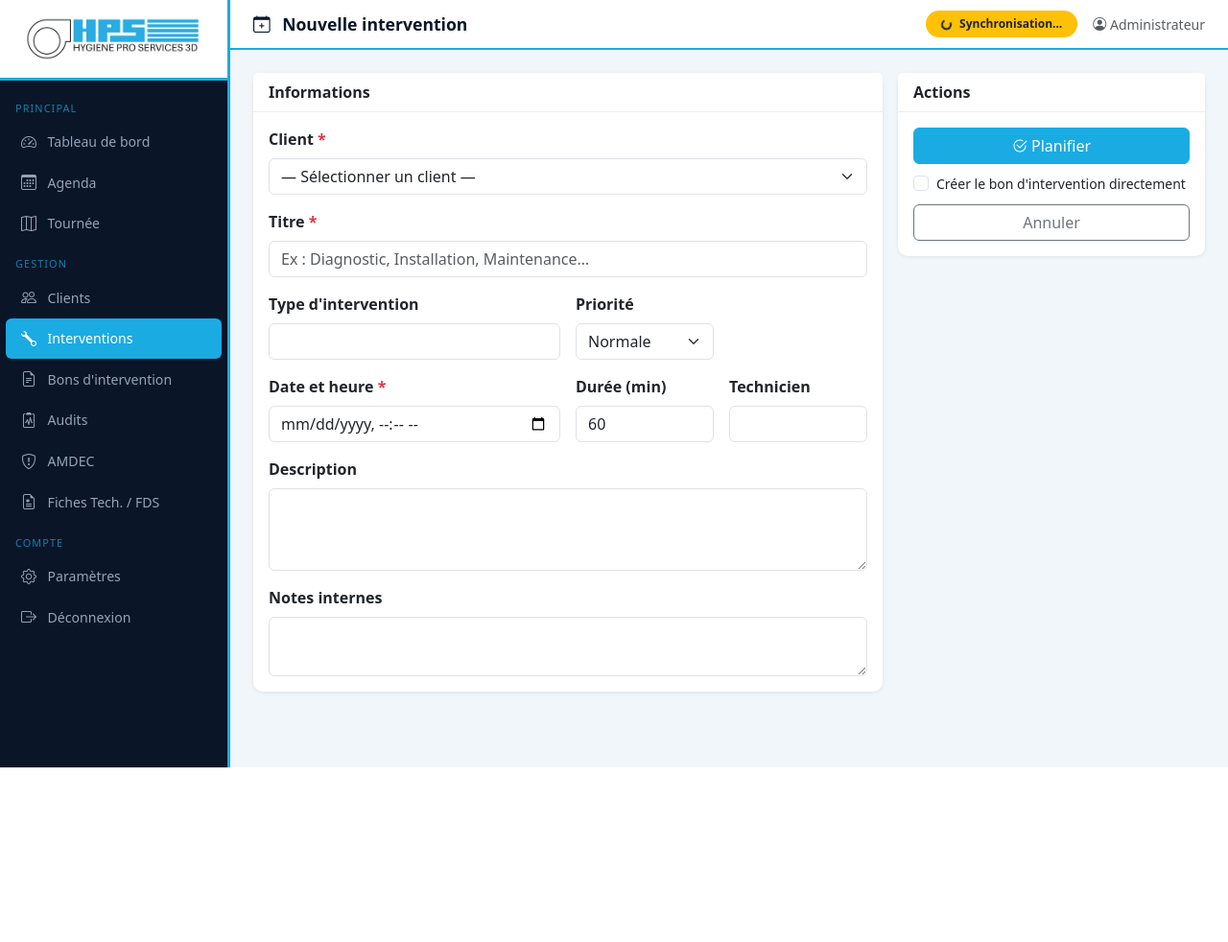
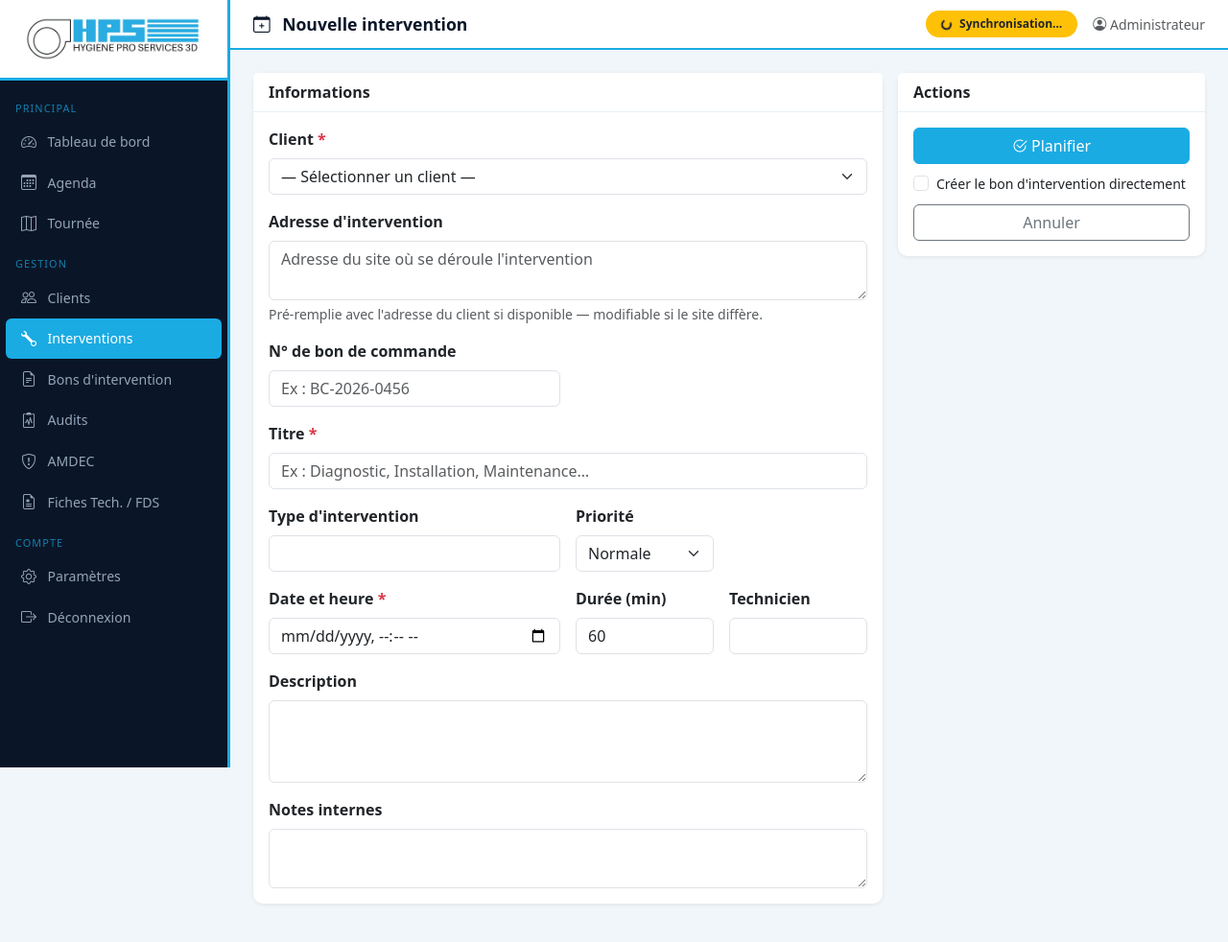
Before and after one commit to nicolasjacques62-web/agenda-interventions, a Flask app: page /interventions/nouvelle in a window 1280 px wide. Shown: the whole page at 96% size. Before the commit the page ends 800 px from the top, so only its background shows below. Run offline with Flask 3, Linux system fonts and the light colour scheme; a user stored in the database is signed in; some libraries are stand-ins or nearby versions.

Commit message:
Ajout adresse et numero de bon de commande a la planification

```diff
--- a/app.py
+++ b/app.py
@@ -191,6 +191,8 @@ class Intervention(db.Model):
     duree_estimee = db.Column(db.Integer, default=60)
     technicien = db.Column(db.String(100))
     notes = db.Column(db.Text)
+    adresse = db.Column(db.Text)                       # adresse du site d'intervention (si différente de celle du client)
+    numero_bon_commande = db.Column(db.String(50))      # n° de bon de commande client
     created_at = db.Column(db.DateTime, default=datetime.utcnow)
     # Demande de report par le client depuis son portail
     demande_report_date    = db.Column(db.DateTime)       # date souhaitée par le client
@@ -2181,6 +2183,8 @@ def intervention_nouvelle():
             duree_estimee=int(request.form.get('duree_estimee', 60) or 60),
             technicien=request.form.get('technicien','').strip(),
             notes=request.form.get('notes','').strip(),
+            adresse=request.form.get('adresse','').strip(),
+            numero_bon_commande=request.form.get('numero_bon_commande','').strip(),
         )
         db.session.add(i)
         db.session.commit()
@@ -2237,6 +2241,8 @@ def intervention_modifier(id):
         i.duree_estimee = int(request.form.get('duree_estimee', 60) or 60)
         i.technicien = request.form.get('technicien','').strip()
         i.notes = request.form.get('notes','').strip()
+        i.adresse = request.form.get('adresse','').strip()
+        i.numero_bon_commande = request.form.get('numero_bon_commande','').strip()
         db.session.commit()
         flash('Intervention mise à jour.', 'success')
         return redirect(url_for('intervention_detail', id=id))
@@ -3998,6 +4004,8 @@ def init_db():
             "ALTER TABLE interventions ADD COLUMN IF NOT EXISTS demande_report_statut VARCHAR(20)",
             "ALTER TABLE interventions ADD COLUMN IF NOT EXISTS demande_report_message TEXT",
             "ALTER TABLE interventions ADD COLUMN IF NOT EXISTS demande_report_at TIMESTAMP",
+            "ALTER TABLE interventions ADD COLUMN IF NOT EXISTS adresse TEXT",
+            "ALTER TABLE interventions ADD COLUMN IF NOT EXISTS numero_bon_commande VARCHAR(50)",
             """CREATE TABLE IF NOT EXISTS plans_appatage (
                 id SERIAL PRIMARY KEY,
                 client_id INTEGER NOT NULL REFERENCES clients(id),
--- a/templates/interventions/create.html
+++ b/templates/interventions/create.html
@@ -15,16 +15,29 @@
         <div class="row g-3">
           <div class="col-12">
             <label class="form-label fw-semibold">Client <span class="text-danger">*</span></label>
-            <select name="client_id" class="form-select" required>
+            <select name="client_id" id="clientSelect" class="form-select" required>
               <option value="">— Sélectionner un client —</option>
               {% for c in clients %}
                 <option value="{{ c.id }}"
+                  data-adresse="{{ (c.adresse or '') ~ (', ' ~ c.code_postal if c.code_postal else '') ~ (' ' ~ c.ville if c.ville else '') }}"
                   {% if intervention and intervention.client_id==c.id %}selected
                   {% elif cid and cid==c.id %}selected{% endif %}>
                   {{ c.nom_affichage }} ({{ c.reference }})
                 </option>
               {% endfor %}
             </select>
+          </div>
+          <div class="col-12">
+            <label class="form-label fw-semibold">Adresse d'intervention</label>
+            <textarea name="adresse" id="adresseInter" class="form-control" rows="2"
+                      placeholder="Adresse du site où se déroule l'intervention">{{ intervention.adresse if intervention else '' }}</textarea>
+            <div class="form-text">Pré-remplie avec l'adresse du client si disponible — modifiable si le site diffère.</div>
+          </div>
+          <div class="col-md-6">
+            <label class="form-label fw-semibold">N° de bon de commande</label>
+            <input type="text" name="numero_bon_commande" class="form-control"
+                   value="{{ intervention.numero_bon_commande if intervention else '' }}"
+                   placeholder="Ex : BC-2026-0456">
           </div>
           <div class="col-12">
             <label class="form-label fw-semibold">Titre <span class="text-danger">*</span></label>
@@ -119,3 +132,27 @@
 </div>
 </form>
 {% endblock %}
+
+{% block scripts %}
+<script>
+// Pré-remplit l'adresse d'intervention avec l'adresse du client sélectionné,
+// uniquement si le champ adresse est encore vide (on ne remplace jamais une saisie existante).
+document.addEventListener('DOMContentLoaded', () => {
+  const clientSelect = document.getElementById('clientSelect');
+  const adresseField  = document.getElementById('adresseInter');
+  if (!clientSelect || !adresseField) return;
+
+  function autoFillAdresse() {
+    if (adresseField.value.trim() !== '') return;
+    const opt = clientSelect.options[clientSelect.selectedIndex];
+    const adr = opt ? (opt.dataset.adresse || '').trim() : '';
+    if (adr) adresseField.value = adr;
+  }
+
+  clientSelect.addEventListener('change', autoFillAdresse);
+  {% if not intervention %}
+  autoFillAdresse(); // pré-remplissage initial si un client est déjà présélectionné
+  {% endif %}
+});
+</script>
+{% endblock %}
```
Also changed, not shown: templates/interventions/detail.html (+8 -0 lines).
